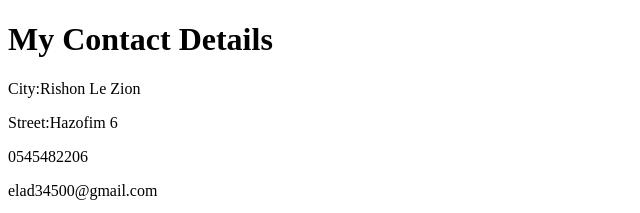
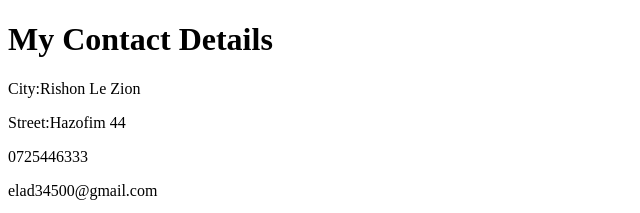
Before and after one commit to Eladsh3/cv, a plain HTML site: page contact-me.html in a window 1280 px wide. Shown: the top 213 px of the page, 0-640 px from the left. Drawn offline with Linux system fonts and the light colour scheme.

Commit message:
Update contact-me.html

```diff
--- a/contact-me.html
+++ b/contact-me.html
@@ -8,8 +8,8 @@
 <body>
     <h1>My Contact Details</h1>
     <p>City:Rishon Le Zion</p>
-    <p>Street:Hazofim 6</p>
-    <p>0545482206</p>
+    <p>Street:Hazofim 44</p>
+    <p>0725446333</p>
     <p>elad34500@gmail.com</p>
     <form class="" action="mailto:info@gmail.com" method="post" enctype="text/plain">
         <label>Your Name:</label>
```
